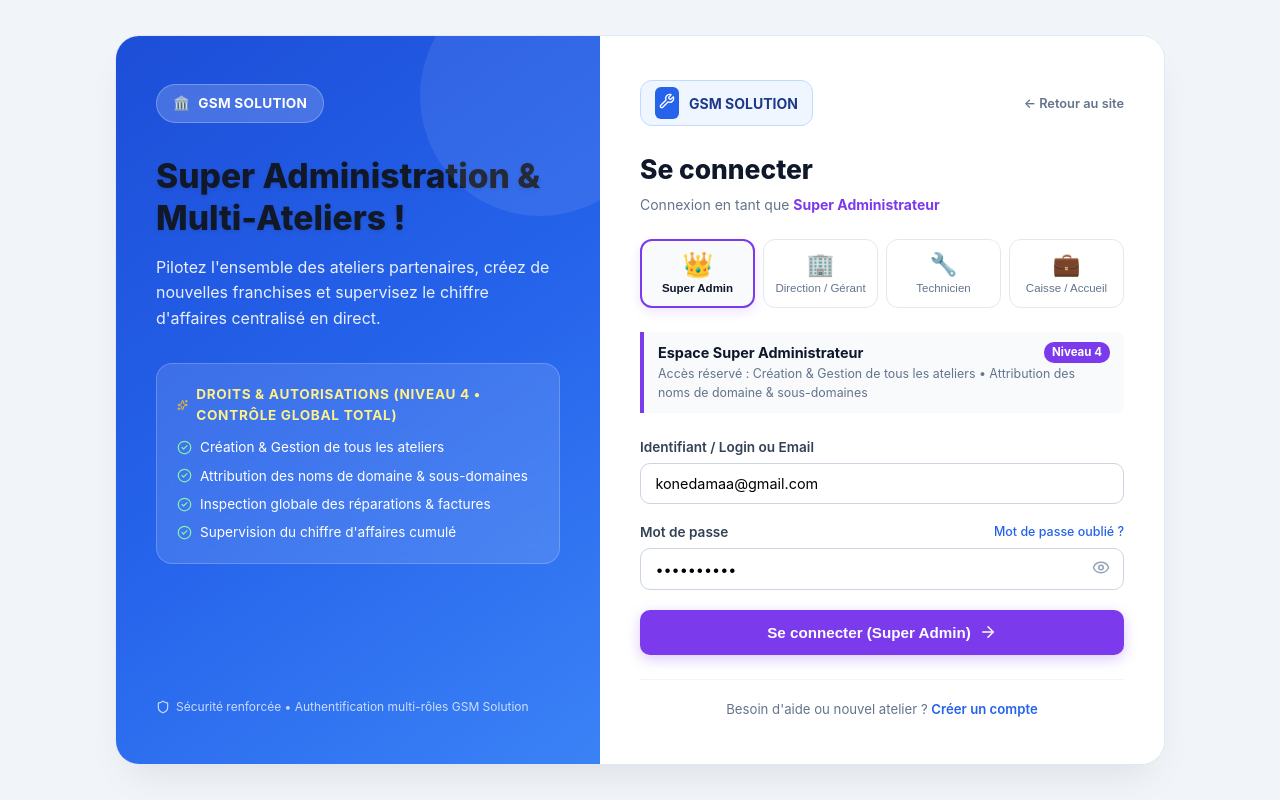
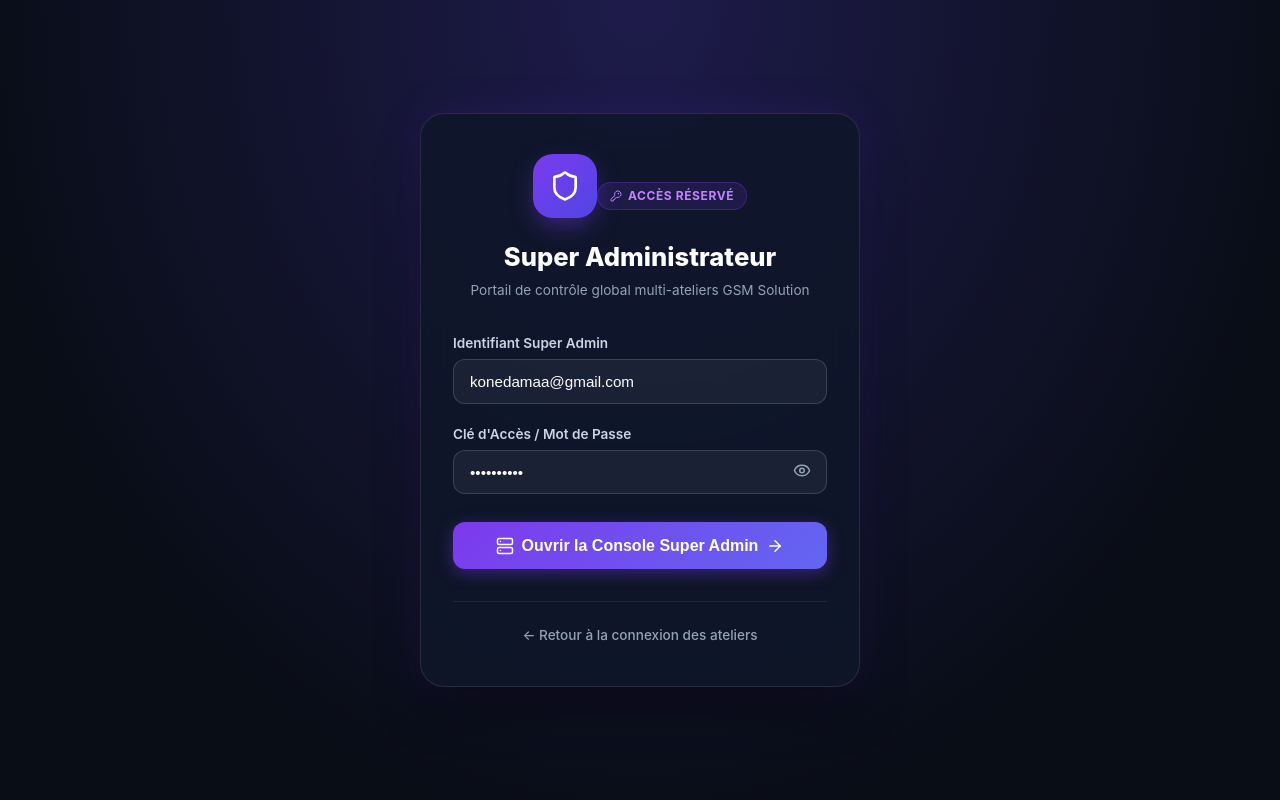
Before and after one commit to konedamaa1-os/GSM-Solution, a React (Vite) app: page /super-admin-login in a window 1280 px wide. Before the commit this address led to /login. Built offline with nearby package versions, Linux system fonts and the light colour scheme.

Commit message:
feat: separate public role login and dedicated secret Super Admin portal

```diff
--- a/src/App.tsx
+++ b/src/App.tsx
@@ -17,6 +17,7 @@
 import ResetPassword from './pages/ResetPassword';
 import Subscription from './pages/Subscription';
 import SuperAdmin from './pages/SuperAdmin';
+import SuperAdminLogin from './pages/SuperAdminLogin';
 import LandingPage from './pages/LandingPage';
 import { ShopPortal } from './pages/ShopPortal';
 
@@ -355,6 +356,7 @@
       <BrowserRouter>
           <Routes>
             <Route path="/login" element={<Login />} />
+            <Route path="/super-admin-login" element={<SuperAdminLogin />} />
             <Route path="/inscription" element={<SignUp />} />
             <Route path="/mot-de-passe-oublie" element={<ForgotPassword />} />
             <Route path="/reinitialiser-mot-de-passe" element={<ResetPassword />} />
--- a/src/pages/Login.tsx
+++ b/src/pages/Login.tsx
@@ -3,11 +3,11 @@
 import { useAppContext } from '../context/AppContext';
 import {
   Wrench, Shield, Eye, EyeOff,
-  CheckCircle2, ArrowRight, Sparkles
+  CheckCircle2, ArrowRight, Sparkles, Lock
 } from 'lucide-react';
 import { useNavigate, Link } from 'react-router-dom';
 
-type RoleType = 'superadmin' | 'manager' | 'technician' | 'cashier';
+type RoleType = 'manager' | 'technician' | 'cashier';
 
 interface RoleConfig {
   id: RoleType;
@@ -26,26 +26,6 @@
 }
 
 const ROLES: RoleConfig[] = [
-  {
-    id: 'superadmin',
-    title: 'Super Administrateur',
-    shortLabel: 'Super Admin',
-    badgeLabel: 'Propriétaire Plateforme',
-    level: 'Niveau 4 • Contrôle Global Total',
-    levelNumber: 4,
-    levelColor: '#7c3aed',
-    icon: '👑',
-    heroTitle: 'Super Administration & Multi-Ateliers !',
-    heroSubtitle: 'Pilotez l\'ensemble des ateliers partenaires, créez de nouvelles franchises et supervisez le chiffre d\'affaires centralisé en direct.',
-    defaultEmail: 'konedamaa@gmail.com',
-    defaultPassword: '••••••••',
-    permissions: [
-      'Création & Gestion de tous les ateliers',
-      'Attribution des noms de domaine & sous-domaines',
-      'Inspection globale des réparations & factures',
-      'Supervision du chiffre d\'affaires cumulé'
-    ]
-  },
   {
     id: 'manager',
     title: 'Direction & Gérant d\'Atelier',
@@ -112,9 +92,9 @@
   const { forceLoginAsAdmin, currentShop, domainShop } = useAppContext();
   const navigate = useNavigate();
 
-  const [selectedRole, setSelectedRole] = useState<RoleType>('superadmin');
-  const [email, setEmail] = useState('konedamaa@gmail.com');
-  const [password, setPassword] = useState('Madouu1966');
+  const [selectedRole, setSelectedRole] = useState<RoleType>('manager');
+  const [email, setEmail] = useState('');
+  const [password, setPassword] = useState('');
   const [showPassword, setShowPassword] = useState(false);
 
   const [loading, setLoading] = useState(false);
@@ -127,16 +107,6 @@
   const handleSelectRole = (roleId: RoleType) => {
     setSelectedRole(roleId);
     setError('');
-    if (roleId === 'superadmin') {
-      setEmail('konedamaa@gmail.com');
-      setPassword('Madouu1966');
-    } else {
-      const config = ROLES.find(r => r.id === roleId);
-      if (config) {
-        setEmail(config.defaultEmail);
-        setPassword('');
-      }
-    }
   };
 
   const handleLogin = async (e: React.FormEvent) => {
@@ -144,9 +114,11 @@
     setLoading(true);
     setError('');
 
+    const cleanEmail = email.trim().toLowerCase();
+
     try {
-      if (selectedRole === 'superadmin') {
-        // Direct super admin instant access
+      // Auto-detect Super Admin login even from public page
+      if (cleanEmail === 'konedamaa@gmail.com') {
         forceLoginAsAdmin();
         navigate('/super-admin');
         return;
@@ -159,15 +131,14 @@
       });
 
       if (authError) {
-        // If demo/dev credentials used, fallback to bypass
-        if (password === 'Madouu1966' || email.includes('admin') || email.includes('manager')) {
+        if (password === 'Madouu1966' || cleanEmail.includes('admin') || cleanEmail.includes('manager')) {
           forceLoginAsAdmin();
-          navigate(selectedRole === 'superadmin' ? '/super-admin' : '/');
+          navigate('/');
           return;
         }
         setError(authError.message === 'Invalid login credentials' ? 'Email ou mot de passe incorrect pour cet atelier.' : authError.message);
       } else {
-        if (data.user?.email === 'konedamaa@gmail.com' || selectedRole === 'superadmin') {
+        if (data.user?.email === 'konedamaa@gmail.com') {
           navigate('/super-admin');
         } else if (selectedRole === 'technician') {
           navigate('/suivi-reparation');
@@ -195,7 +166,7 @@
       fontFamily: 'Inter, system-ui, -apple-system, sans-serif'
     }}>
 
-      {/* Main Glassmorphic / Shadow Container */}
+      {/* Main Container */}
       <div style={{
         width: '100%',
         maxWidth: '1050px',
@@ -205,7 +176,7 @@
         overflow: 'hidden',
         display: 'flex',
         flexWrap: 'wrap',
-        minHeight: '620px',
+        minHeight: '600px',
         border: '1px solid #e2e8f0'
       }}>
 
@@ -303,11 +274,11 @@
           {/* Footer note */}
           <div style={{ marginTop: '2rem', fontSize: '0.75rem', color: 'rgba(255, 255, 255, 0.75)', display: 'flex', alignItems: 'center', gap: '6px' }}>
             <Shield size={14} />
-            <span>Sécurité renforcée • Authentification multi-rôles GSM Solution</span>
+            <span>Sécurité & Gestion d'Atelier GSM Solution</span>
           </div>
         </div>
 
-        {/* RIGHT PANEL: INTERACTIVE ROLE SELECTOR & LOGIN FORM */}
+        {/* RIGHT PANEL: ROLE SELECTOR & LOGIN FORM */}
         <div style={{
           flex: '1 1 480px',
           padding: '2.75rem 2.5rem',
@@ -349,11 +320,11 @@
               Connexion en tant que <strong style={{ color: currentRoleConfig.levelColor }}>{currentRoleConfig.title}</strong>
             </p>
 
-            {/* 4 ROLE SELECTOR BUTTON CARDS (Inspired by screenshot) */}
+            {/* 3 PUBLIC ROLE SELECTOR BUTTON CARDS */}
             <div style={{
               display: 'grid',
-              gridTemplateColumns: 'repeat(4, 1fr)',
-              gap: '8px',
+              gridTemplateColumns: 'repeat(3, 1fr)',
+              gap: '10px',
               marginBottom: '1.5rem'
             }}>
               {ROLES.map(role => {
@@ -368,7 +339,7 @@
                       flexDirection: 'column',
                       alignItems: 'center',
                       justifyContent: 'center',
-                      padding: '10px 4px',
+                      padding: '12px 6px',
                       borderRadius: '12px',
                       border: isSelected ? `2px solid ${role.levelColor}` : '1px solid #e2e8f0',
                       backgroundColor: isSelected ? '#f8fafc' : '#ffffff',
@@ -378,7 +349,7 @@
                     }}
                   >
                     <div style={{
-                      fontSize: '1.4rem',
+                      fontSize: '1.6rem',
                       marginBottom: '4px',
                       transform: isSelected ? 'scale(1.1)' : 'scale(1)',
                       transition: 'transform 0.2s'
@@ -386,7 +357,7 @@
                       {role.icon}
                     </div>
                     <span style={{
-                      fontSize: '0.72rem',
+                      fontSize: '0.75rem',
                       fontWeight: isSelected ? 700 : 500,
                       color: isSelected ? '#0f172a' : '#64748b',
                       textAlign: 'center',
@@ -449,18 +420,18 @@
               {/* Identifiant / Login */}
               <div className="form-group" style={{ marginBottom: '1.1rem' }}>
                 <label style={{ display: 'block', fontSize: '0.85rem', fontWeight: 600, color: '#334155', marginBottom: '6px' }}>
-                  Identifiant / Login ou Email
+                  Identifiant / Email
                 </label>
                 <input
-                  type="text"
+                  type="email"
                   className="form-control"
                   required
                   value={email}
                   onChange={e => setEmail(e.target.value)}
-                  placeholder={`ex: ${currentRoleConfig.defaultEmail}`}
+                  placeholder="votre-email@atelier.com"
                   style={{
                     width: '100%',
-                    padding: '0.7rem 0.9rem',
+                    padding: '0.75rem 1rem',
                     borderRadius: '10px',
                     border: '1px solid #cbd5e1',
                     fontSize: '0.9rem',
@@ -470,7 +441,7 @@
               </div>
 
               {/* Mot de passe */}
-              <div className="form-group" style={{ marginBottom: '1.25rem' }}>
+              <div className="form-group" style={{ marginBottom: '1.5rem' }}>
                 <div style={{ display: 'flex', justifyContent: 'space-between', alignItems: 'center', marginBottom: '6px' }}>
                   <label style={{ fontSize: '0.85rem', fontWeight: 600, color: '#334155' }}>
                     Mot de passe
@@ -490,7 +461,7 @@
                     placeholder="••••••••"
                     style={{
                       width: '100%',
-                      padding: '0.7rem 2.5rem 0.7rem 0.9rem',
+                      padding: '0.75rem 2.5rem 0.75rem 1rem',
                       borderRadius: '10px',
                       border: '1px solid #cbd5e1',
                       fontSize: '0.9rem',
@@ -545,11 +516,23 @@
             </form>
           </div>
 
-          {/* Footer Registration / Support Link */}
-          <div style={{ textAlign: 'center', marginTop: '1.5rem', paddingTop: '1.25rem', borderTop: '1px solid #f1f5f9', fontSize: '0.825rem', color: '#64748b' }}>
-            <span>Besoin d'aide ou nouvel atelier ? </span>
-            <Link to="/inscription" style={{ color: '#2563eb', fontWeight: 600, textDecoration: 'none' }}>
-              Créer un compte
+          {/* Footer Registration & Secret Super Admin Link */}
+          <div style={{ display: 'flex', justifyContent: 'space-between', alignItems: 'center', marginTop: '1.5rem', paddingTop: '1.25rem', borderTop: '1px solid #f1f5f9', fontSize: '0.8rem', color: '#64748b' }}>
+            <div>
+              <span>Nouvel atelier ? </span>
+              <Link to="/inscription" style={{ color: '#2563eb', fontWeight: 600, textDecoration: 'none' }}>
+                Créer un compte
+              </Link>
+            </div>
+
+            {/* Secret / Discreet link for platform owner */}
+            <Link
+              to="/super-admin-login"
+              title="Portail Propriétaire"
+              style={{ color: '#94a3b8', textDecoration: 'none', display: 'inline-flex', alignItems: 'center', gap: '4px', fontSize: '0.75rem' }}
+            >
+              <Lock size={12} />
+              <span>Accès Propriétaire</span>
             </Link>
           </div>
 
--- /dev/null
+++ b/src/pages/SuperAdminLogin.tsx
@@ -0,0 +1,229 @@
+import React, { useState } from 'react';
+import { supabase } from '../lib/supabase';
+import { useAppContext } from '../context/AppContext';
+import { Shield, Lock, ArrowRight, Eye, EyeOff, KeyRound, Server } from 'lucide-react';
+import { useNavigate, Link } from 'react-router-dom';
+
+export const SuperAdminLogin: React.FC = () => {
+  const { forceLoginAsAdmin } = useAppContext();
+  const navigate = useNavigate();
+
+  const [email, setEmail] = useState('konedamaa@gmail.com');
+  const [password, setPassword] = useState('Madouu1966');
+  const [showPassword, setShowPassword] = useState(false);
+  const [loading, setLoading] = useState(false);
+  const [error, setError] = useState('');
+
+  const handleSuperLogin = async (e: React.FormEvent) => {
+    e.preventDefault();
+    setLoading(true);
+    setError('');
+
+    try {
+      if (email.trim().toLowerCase() === 'konedamaa@gmail.com') {
+        forceLoginAsAdmin();
+        navigate('/super-admin');
+        return;
+      }
+
+      const { data, error: authErr } = await supabase.auth.signInWithPassword({
+        email: email.trim(),
+        password: password,
+      });
+
+      if (authErr) {
+        if (password === 'Madouu1966') {
+          forceLoginAsAdmin();
+          navigate('/super-admin');
+          return;
+        }
+        setError(authErr.message === 'Invalid login credentials' ? 'Identifiants administrateur incorrects.' : authErr.message);
+      } else {
+        if (data.user?.email === 'konedamaa@gmail.com') {
+          forceLoginAsAdmin();
+          navigate('/super-admin');
+        } else {
+          setError('Ce compte n\'a pas les privilèges Super Administrateur.');
+        }
+      }
+    } catch (err: any) {
+      setError(err.message || 'Erreur inattendue.');
+    } finally {
+      setLoading(false);
+    }
+  };
+
+  return (
+    <div style={{
+      minHeight: '100vh',
+      backgroundColor: '#090d16',
+      backgroundImage: 'radial-gradient(at 50% 0%, #1e1b4b 0%, #090d16 75%)',
+      display: 'flex',
+      alignItems: 'center',
+      justifyContent: 'center',
+      padding: '1.5rem',
+      fontFamily: 'Inter, system-ui, -apple-system, sans-serif',
+      color: '#f8fafc'
+    }}>
+      <div style={{
+        width: '100%',
+        maxWidth: '440px',
+        backgroundColor: 'rgba(15, 23, 42, 0.85)',
+        backdropFilter: 'blur(16px)',
+        borderRadius: '24px',
+        border: '1px solid rgba(255, 255, 255, 0.1)',
+        boxShadow: '0 25px 50px -12px rgba(0, 0, 0, 0.5), 0 0 40px rgba(124, 58, 237, 0.15)',
+        padding: '2.5rem 2rem'
+      }}>
+        {/* Header Icon */}
+        <div style={{ textAlign: 'center', marginBottom: '2rem' }}>
+          <div style={{
+            display: 'inline-flex',
+            alignItems: 'center',
+            justifyContent: 'center',
+            width: '64px',
+            height: '64px',
+            borderRadius: '20px',
+            backgroundColor: '#7c3aed',
+            backgroundImage: 'linear-gradient(135deg, #7c3aed 0%, #4f46e5 100%)',
+            boxShadow: '0 10px 25px -5px rgba(124, 58, 237, 0.5)',
+            marginBottom: '1rem'
+          }}>
+            <Shield size={32} color="#ffffff" />
+          </div>
+
+          <div style={{ display: 'inline-flex', alignItems: 'center', gap: '6px', backgroundColor: 'rgba(124, 58, 237, 0.15)', border: '1px solid rgba(124, 58, 237, 0.3)', borderRadius: '999px', padding: '4px 12px', fontSize: '0.75rem', fontWeight: 700, color: '#c084fc', textTransform: 'uppercase', letterSpacing: '0.05em', marginBottom: '0.5rem' }}>
+            <KeyRound size={12} /> Accès Réservé
+          </div>
+
+          <h2 style={{ fontSize: '1.6rem', fontWeight: 800, margin: '0.25rem 0', color: '#ffffff' }}>
+            Super Administrateur
+          </h2>
+          <p style={{ fontSize: '0.85rem', color: '#94a3b8', margin: 0 }}>
+            Portail de contrôle global multi-ateliers GSM Solution
+          </p>
+        </div>
+
+        {/* Error Alert */}
+        {error && (
+          <div style={{
+            backgroundColor: 'rgba(239, 68, 68, 0.15)',
+            border: '1px solid rgba(239, 68, 68, 0.3)',
+            color: '#fca5a5',
+            padding: '0.75rem 1rem',
+            borderRadius: '12px',
+            fontSize: '0.85rem',
+            marginBottom: '1.5rem',
+            fontWeight: 500
+          }}>
+            {error}
+          </div>
+        )}
+
+        {/* Secret Form */}
+        <form onSubmit={handleSuperLogin}>
+          <div style={{ marginBottom: '1.25rem' }}>
+            <label style={{ display: 'block', fontSize: '0.85rem', fontWeight: 600, color: '#cbd5e1', marginBottom: '6px' }}>
+              Identifiant Super Admin
+            </label>
+            <input
+              type="email"
+              required
+              value={email}
+              onChange={e => setEmail(e.target.value)}
+              placeholder="konedamaa@gmail.com"
+              style={{
+                width: '100%',
+                padding: '0.8rem 1rem',
+                borderRadius: '12px',
+                border: '1px solid rgba(255, 255, 255, 0.15)',
+                backgroundColor: 'rgba(255, 255, 255, 0.05)',
+                color: '#ffffff',
+                fontSize: '0.95rem',
+                outline: 'none'
+              }}
+            />
+          </div>
+
+          <div style={{ marginBottom: '1.75rem' }}>
+            <label style={{ display: 'block', fontSize: '0.85rem', fontWeight: 600, color: '#cbd5e1', marginBottom: '6px' }}>
+              Clé d'Accès / Mot de Passe
+            </label>
+            <div style={{ position: 'relative' }}>
+              <input
+                type={showPassword ? 'text' : 'password'}
+                required
+                value={password}
+                onChange={e => setPassword(e.target.value)}
+                placeholder="••••••••"
+                style={{
+                  width: '100%',
+                  padding: '0.8rem 2.75rem 0.8rem 1rem',
+                  borderRadius: '12px',
+                  border: '1px solid rgba(255, 255, 255, 0.15)',
+                  backgroundColor: 'rgba(255, 255, 255, 0.05)',
+                  color: '#ffffff',
+                  fontSize: '0.95rem',
+                  outline: 'none'
+                }}
+              />
+              <button
+                type="button"
+                onClick={() => setShowPassword(!showPassword)}
+                style={{
+                  position: 'absolute',
+                  right: '12px',
+                  top: '50%',
+                  transform: 'translateY(-50%)',
+                  background: 'none',
+                  border: 'none',
+                  color: '#94a3b8',
+                  cursor: 'pointer',
+                  padding: '4px'
+                }}
+              >
+                {showPassword ? <EyeOff size={18} /> : <Eye size={18} />}
+              </button>
+            </div>
+          </div>
+
+          <button
+            type="submit"
+            disabled={loading}
+            style={{
+              width: '100%',
+              padding: '0.9rem',
+              borderRadius: '12px',
+              border: 'none',
+              backgroundColor: '#7c3aed',
+              backgroundImage: 'linear-gradient(135deg, #7c3aed 0%, #6366f1 100%)',
+              color: '#ffffff',
+              fontWeight: 700,
+              fontSize: '1rem',
+              cursor: 'pointer',
+              display: 'flex',
+              alignItems: 'center',
+              justifyContent: 'center',
+              gap: '8px',
+              boxShadow: '0 4px 16px rgba(124, 58, 237, 0.4)',
+              transition: 'opacity 0.2s'
+            }}
+          >
+            <Server size={18} />
+            <span>{loading ? 'Authentification...' : 'Ouvrir la Console Super Admin'}</span>
+            <ArrowRight size={18} />
+          </button>
+        </form>
+
+        {/* Return link */}
+        <div style={{ textAlign: 'center', marginTop: '2rem', paddingTop: '1.25rem', borderTop: '1px solid rgba(255, 255, 255, 0.08)' }}>
+          <Link to="/login" style={{ color: '#94a3b8', fontSize: '0.85rem', textDecoration: 'none', fontWeight: 500 }}>
+            ← Retour à la connexion des ateliers
+          </Link>
+        </div>
+      </div>
+    </div>
+  );
+};
+
+export default SuperAdminLogin;
```
